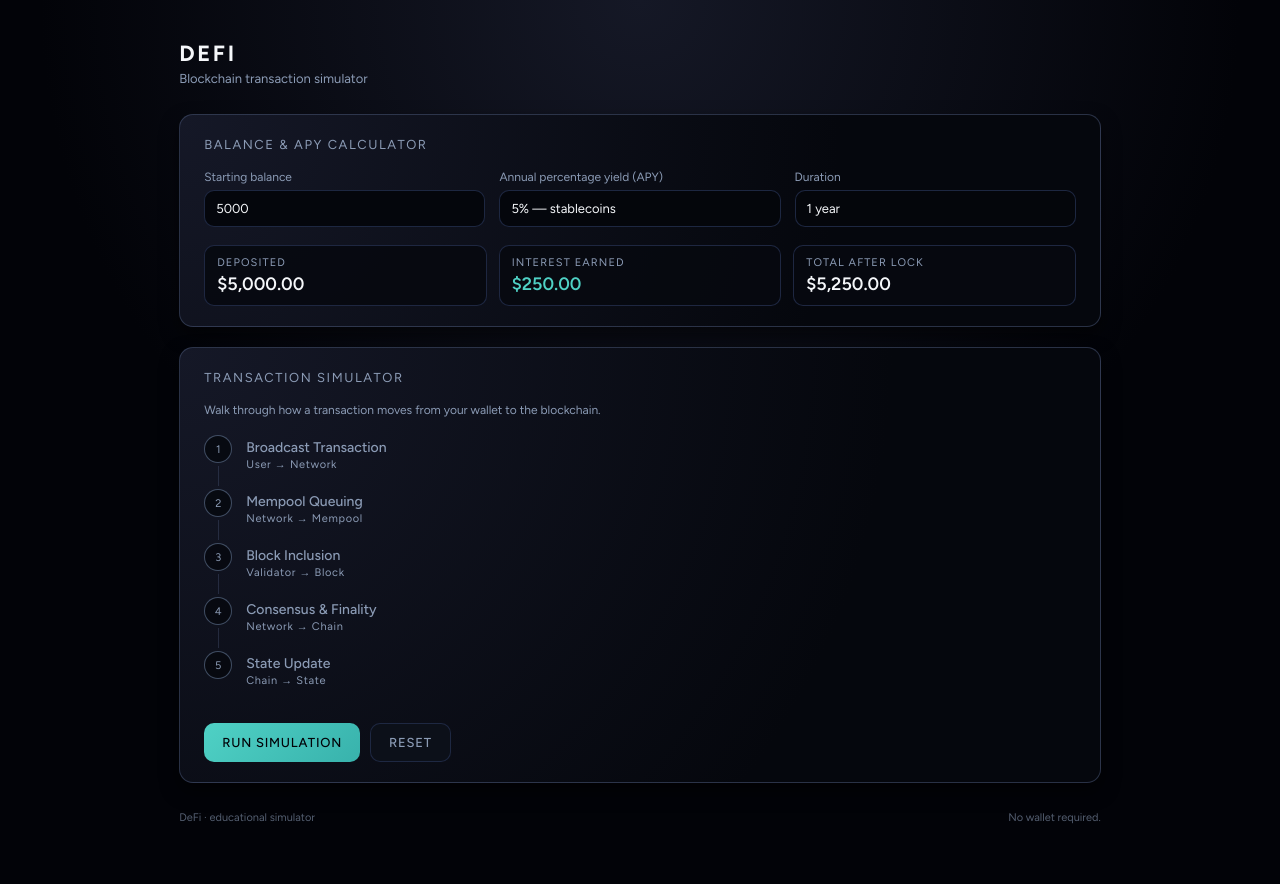
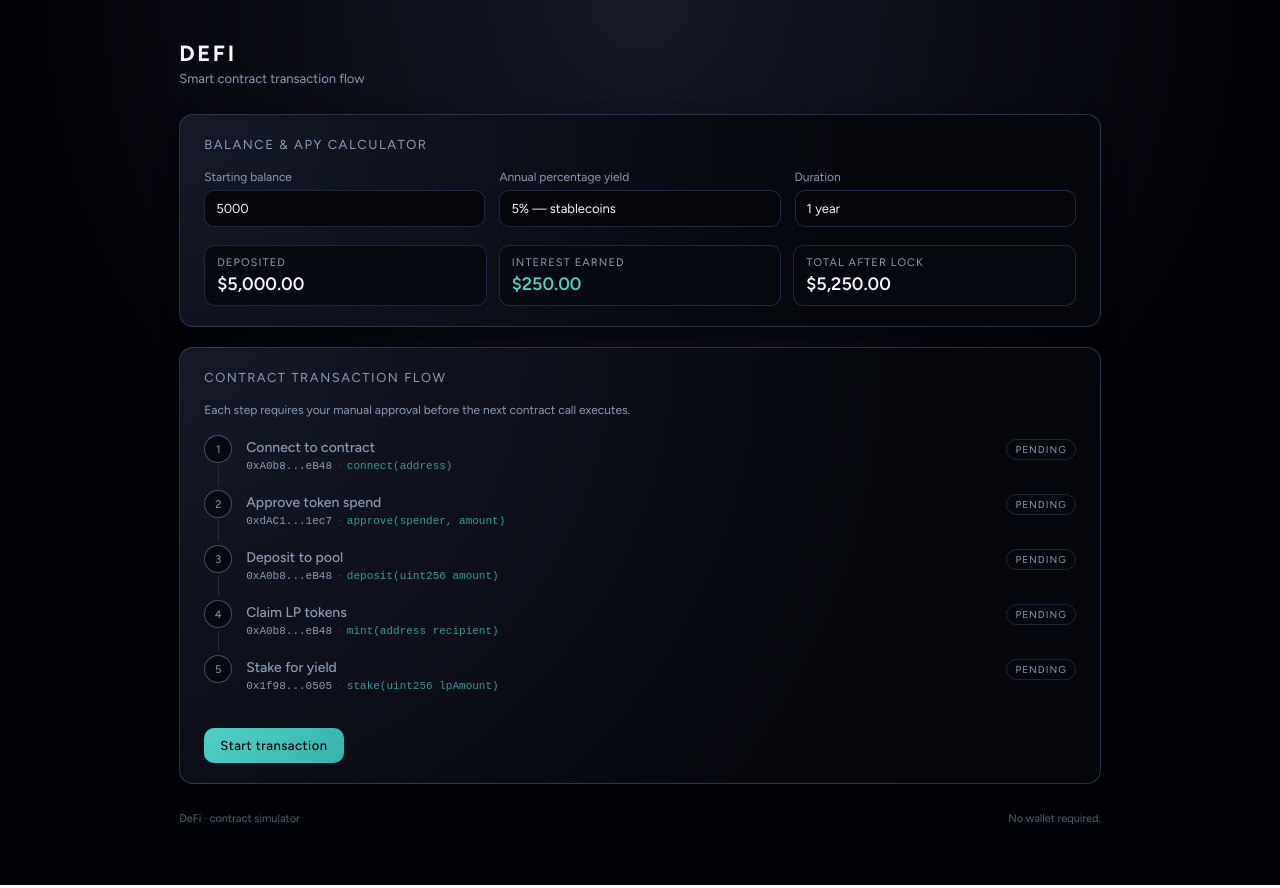
Before and after one commit to Sidsmartz/JT, a React (Vite) app in the folder defi/: page / in a window 1280 px wide. Built offline with nearby package versions, Linux system fonts and the light colour scheme.

Commit message:
Contract Flow

```diff
--- a/defi/src/main.tsx
+++ b/defi/src/main.tsx
@@ -2,45 +2,92 @@ import React, { useMemo, useState } from 'react'
 import ReactDOM from 'react-dom/client'
 import './style.css'
 
-type Step = { id: number; title: string; description: string; actor: string }
+// ── Types ──────────────────────────────────────────────────────────────────
 
-const STEPS: Step[] = [
+type StepStatus = 'pending' | 'awaiting' | 'approved' | 'rejected'
+
+type TxStep = {
+  id: number
+  title: string
+  contract: string
+  method: string
+  details: Record<string, string>
+  warning?: string
+  approveLabel: string
+}
+
+// ── Static step definitions ────────────────────────────────────────────────
+
+const TX_STEPS: TxStep[] = [
   {
     id: 0,
-    title: 'Broadcast Transaction',
-    actor: 'User → Network',
-    description:
-      'Your signed transaction is broadcast to the peer-to-peer network. Nodes receive and validate the transaction format and signature.',
+    title: 'Connect to contract',
+    contract: '0xA0b8...eB48',
+    method: 'connect(address)',
+    details: {
+      'From': '0xYour...Wallet',
+      'Contract': '0xA0b8...eB48',
+      'Network': 'Ethereum Mainnet',
+      'Gas estimate': '21,000 gas',
+    },
+    approveLabel: 'Connect',
   },
   {
     id: 1,
-    title: 'Mempool Queuing',
-    actor: 'Network → Mempool',
-    description:
-      'Valid transactions enter the mempool (memory pool), where they wait to be picked up by a miner or validator based on gas fee priority.',
+    title: 'Approve token spend',
+    contract: '0xdAC1...1ec7',
+    method: 'approve(spender, amount)',
+    details: {
+      'Token': 'USDC',
+      'Spender': '0xA0b8...eB48',
+      'Amount': '5,000 USDC',
+      'Gas estimate': '46,000 gas · ~$1.20',
+    },
+    warning: 'You are granting this contract permission to spend your tokens.',
+    approveLabel: 'Approve spend',
   },
   {
     id: 2,
-    title: 'Block Inclusion',
-    actor: 'Validator → Block',
-    description:
-      'A validator selects your transaction from the mempool and includes it in a new block candidate. The block is proposed to the network.',
+    title: 'Deposit to pool',
+    contract: '0xA0b8...eB48',
+    method: 'deposit(uint256 amount)',
+    details: {
+      'Amount': '5,000 USDC',
+      'Pool': 'USDC / ETH 0.3%',
+      'Slippage tolerance': '0.5%',
+      'Gas estimate': '112,000 gas · ~$2.80',
+    },
+    approveLabel: 'Confirm deposit',
   },
   {
     id: 3,
-    title: 'Consensus & Finality',
-    actor: 'Network → Chain',
-    description:
-      'Other validators attest to the block. Once enough attestations are collected, the block reaches finality and is appended to the chain.',
+    title: 'Claim LP tokens',
+    contract: '0xA0b8...eB48',
+    method: 'mint(address recipient)',
+    details: {
+      'LP tokens': '4,987.23 UNI-V2',
+      'Recipient': '0xYour...Wallet',
+      'Pool share': '0.0041%',
+      'Gas estimate': '68,000 gas · ~$1.70',
+    },
+    approveLabel: 'Claim tokens',
   },
   {
     id: 4,
-    title: 'State Update',
-    actor: 'Chain → State',
-    description:
-      'The EVM executes your transaction, updating account balances and contract storage. The new state root is committed to the blockchain.',
+    title: 'Stake for yield',
+    contract: '0x1f98...0505',
+    method: 'stake(uint256 lpAmount)',
+    details: {
+      'LP staked': '4,987.23 UNI-V2',
+      'Reward token': 'UNI',
+      'Current APY': '5.00%',
+      'Gas estimate': '89,000 gas · ~$2.20',
+    },
+    approveLabel: 'Stake & earn',
   },
 ]
+
+// ── Helpers ────────────────────────────────────────────────────────────────
 
 function fmt(n: number) {
   return isNaN(n)
@@ -48,14 +95,16 @@ function fmt(n: number) {
     : n.toLocaleString('en-US', { style: 'currency', currency: 'USD', maximumFractionDigits: 2 })
 }
 
+// ── App ────────────────────────────────────────────────────────────────────
+
 function App() {
   const [balance, setBalance] = useState('5000')
   const [apy, setApy] = useState('5')
   const [years, setYears] = useState('1')
 
-  const [activeStep, setActiveStep] = useState<number | null>(null)
-  const [running, setRunning] = useState(false)
-  const [done, setDone] = useState(false)
+  // step index that is currently "awaiting" user action; null = not started
+  const [currentStep, setCurrentStep] = useState<number | null>(null)
+  const [statuses, setStatuses] = useState<StepStatus[]>(TX_STEPS.map(() => 'pending'))
 
   const { principal, interest, total } = useMemo(() => {
     const p = parseFloat(balance) || 0
@@ -65,36 +114,51 @@ function App() {
     return { principal: p, interest: i, total: p + i }
   }, [balance, apy, years])
 
-  const runSimulation = async () => {
-    if (running) return
-    setRunning(true)
-    setDone(false)
-    for (let i = 0; i < STEPS.length; i++) {
-      setActiveStep(i)
-      await new Promise(r => setTimeout(r, 1200))
+  const allDone = statuses.every(s => s === 'approved')
+  const anyRejected = statuses.some(s => s === 'rejected')
+
+  const setStatus = (idx: number, status: StepStatus) => {
+    setStatuses(prev => prev.map((s, i) => (i === idx ? status : s)))
+  }
+
+  const startFlow = () => {
+    setStatuses(TX_STEPS.map(() => 'pending'))
+    setCurrentStep(0)
+    setStatus(0, 'awaiting')
+  }
+
+  const approve = (idx: number) => {
+    setStatus(idx, 'approved')
+    const next = idx + 1
+    if (next < TX_STEPS.length) {
+      setCurrentStep(next)
+      setStatus(next, 'awaiting')
+    } else {
+      setCurrentStep(null)
     }
-    setRunning(false)
-    setDone(true)
+  }
+
+  const reject = (idx: number) => {
+    setStatus(idx, 'rejected')
+    setCurrentStep(null)
   }
 
   const reset = () => {
-    setActiveStep(null)
-    setDone(false)
-    setRunning(false)
+    setStatuses(TX_STEPS.map(() => 'pending'))
+    setCurrentStep(null)
   }
 
   return (
     <div className="shell">
       <header>
         <h1>DeFi</h1>
-        <p className="sub">Blockchain transaction simulator</p>
+        <p className="sub">Smart contract transaction flow</p>
       </header>
 
       <main>
-        {/* ── Top: Balance + APY Calculator ── */}
+        {/* ── Balance + APY ── */}
         <section className="card">
           <div className="card-title">Balance &amp; APY Calculator</div>
-
           <div className="field-group">
             <label>
               Starting balance
@@ -107,9 +171,8 @@ function App() {
                 placeholder="0.00"
               />
             </label>
-
             <label>
-              Annual percentage yield (APY)
+              Annual percentage yield
               <select value={apy} onChange={e => setApy(e.target.value)}>
                 <option value="3">3% — conservative</option>
                 <option value="5">5% — stablecoins</option>
@@ -117,7 +180,6 @@ function App() {
                 <option value="15">15% — high risk</option>
               </select>
             </label>
-
             <label>
               Duration
               <select value={years} onChange={e => setYears(e.target.value)}>
@@ -128,7 +190,6 @@ function App() {
               </select>
             </label>
           </div>
-
           <div className="figures">
             <div className="figure">
               <div className="fig-label">Deposited</div>
@@ -145,35 +206,61 @@ function App() {
           </div>
         </section>
 
-        {/* ── Bottom: Transaction Simulator ── */}
+        {/* ── Transaction flow ── */}
         <section className="card">
-          <div className="card-title">Transaction Simulator</div>
-          <p className="hint">Walk through how a transaction moves from your wallet to the blockchain.</p>
+          <div className="card-title">Contract transaction flow</div>
+          <p className="hint">Each step requires your manual approval before the next contract call executes.</p>
 
           <div className="steps">
-            {STEPS.map((step, i) => {
-              const state =
-                activeStep === null
-                  ? 'idle'
-                  : i < activeStep
-                  ? 'done'
-                  : i === activeStep
-                  ? 'active'
-                  : 'idle'
+            {TX_STEPS.map((step, i) => {
+              const status = statuses[i]
+              const isAwaiting = status === 'awaiting'
 
               return (
-                <div key={step.id} className={`step step--${state}`}>
+                <div key={step.id} className={`step step--${status}`}>
                   <div className="step-left">
                     <div className="step-dot">
-                      {state === 'done' ? '✓' : i + 1}
+                      {status === 'approved' ? '✓' : status === 'rejected' ? '✕' : i + 1}
                     </div>
-                    {i < STEPS.length - 1 && <div className="step-line" />}
+                    {i < TX_STEPS.length - 1 && <div className="step-line" />}
                   </div>
+
                   <div className="step-body">
-                    <div className="step-title">{step.title}</div>
-                    <div className="step-actor">{step.actor}</div>
-                    {state === 'active' && (
-                      <div className="step-desc">{step.description}</div>
+                    <div className="step-header">
+                      <div>
+                        <div className="step-title">{step.title}</div>
+                        <div className="step-meta">
+                          <span className="mono">{step.contract}</span>
+                          <span className="sep">·</span>
+                          <span className="mono method">{step.method}</span>
+                        </div>
+                      </div>
+                      <div className={`status-badge status--${status}`}>
+                        {status === 'pending' && 'Pending'}
+                        {status === 'awaiting' && 'Awaiting approval'}
+                        {status === 'approved' && 'Approved'}
+                        {status === 'rejected' && 'Rejected'}
+                      </div>
+                    </div>
+
+                    {isAwaiting && (
+                      <div className="tx-prompt">
+                        {step.warning && (
+                          <div className="tx-warning">{step.warning}</div>
+                        )}
+                        <div className="tx-details">
+                          {Object.entries(step.details).map(([k, v]) => (
+                            <div key={k} className="tx-row">
+                              <span className="tx-key">{k}</span>
+                              <span className="tx-val">{v}</span>
+                            </div>
+                          ))}
+                        </div>
+                        <div className="tx-actions">
+                          <button onClick={() => approve(i)}>{step.approveLabel}</button>
+                          <button className="reject" onClick={() => reject(i)}>Reject</button>
+                        </div>
+                      </div>
                     )}
                   </div>
                 </div>
@@ -181,25 +268,33 @@ function App() {
             })}
           </div>
 
-          {done && (
+          {allDone && (
             <div className="success-banner">
-              Transaction confirmed on-chain.
+              All contract calls confirmed. Position is live on-chain.
+            </div>
+          )}
+
+          {anyRejected && !allDone && (
+            <div className="rejected-banner">
+              Transaction rejected. Flow stopped.
             </div>
           )}
 
           <div className="sim-actions">
-            <button onClick={runSimulation} disabled={running}>
-              {running ? 'Simulating…' : 'Run simulation'}
-            </button>
-            <button className="secondary" onClick={reset} disabled={running}>
-              Reset
-            </button>
+            {currentStep === null && !allDone && (
+              <button onClick={startFlow}>
+                {anyRejected ? 'Restart flow' : 'Start transaction'}
+              </button>
+            )}
+            {(allDone || anyRejected) && (
+              <button className="secondary" onClick={reset}>Reset</button>
+            )}
           </div>
         </section>
       </main>
 
       <footer>
-        <span>DeFi · educational simulator</span>
+        <span>DeFi · contract simulator</span>
         <span>No wallet required.</span>
       </footer>
     </div>
--- a/defi/src/style.css
+++ b/defi/src/style.css
@@ -191,17 +191,23 @@ input[type='number'] { -moz-appearance: textfield; }
   z-index: 1;
 }
 
-.step--active .step-dot {
+.step--awaiting .step-dot {
   background: linear-gradient(135deg, #4fd1c5, #38b2ac);
   border-color: var(--accent);
   color: #020308;
   font-weight: 600;
 }
 
-.step--done .step-dot {
+.step--approved .step-dot {
   background: rgba(79, 209, 197, 0.15);
   border-color: rgba(79, 209, 197, 0.6);
   color: var(--accent);
+}
+
+.step--rejected .step-dot {
+  background: rgba(245, 101, 101, 0.12);
+  border-color: rgba(245, 101, 101, 0.5);
+  color: var(--danger);
 }
 
 .step-line {
@@ -215,35 +221,111 @@ input[type='number'] { -moz-appearance: textfield; }
 .step-body {
   padding: 4px 0 18px;
   flex: 1;
+  min-width: 0;
+}
+
+.step-header {
+  display: flex;
+  justify-content: space-between;
+  align-items: flex-start;
+  gap: 12px;
 }
 
 .step-title {
   font-size: 14px;
   font-weight: 500;
-  color: var(--text);
+  color: var(--muted);
   transition: color 0.2s;
 }
 
-.step--idle .step-title { color: var(--muted); }
-.step--active .step-title { color: var(--accent); }
+.step--awaiting .step-title { color: var(--accent); }
+.step--approved .step-title { color: var(--text); }
+.step--rejected .step-title { color: var(--danger); }
 
-.step-actor {
+.step-meta {
+  display: flex;
+  align-items: center;
+  gap: 6px;
+  margin-top: 3px;
+}
+
+.mono {
+  font-family: 'SF Mono', 'Fira Code', monospace;
   font-size: 11px;
   color: var(--muted);
-  margin-top: 2px;
-  letter-spacing: 0.06em;
 }
 
-.step-desc {
-  margin-top: 8px;
+.method { color: rgba(79, 209, 197, 0.7); }
+
+.sep { color: rgba(139, 155, 181, 0.4); font-size: 11px; }
+
+/* status badge */
+.status-badge {
+  flex-shrink: 0;
+  font-size: 10px;
+  letter-spacing: 0.1em;
+  text-transform: uppercase;
+  padding: 3px 8px;
+  border-radius: 999px;
+  border: 1px solid transparent;
+}
+
+.status--pending  { color: var(--muted); border-color: rgba(72, 84, 116, 0.4); }
+.status--awaiting { color: var(--accent); border-color: rgba(79, 209, 197, 0.5); background: rgba(79, 209, 197, 0.07); }
+.status--approved { color: var(--success); border-color: rgba(104, 211, 145, 0.4); background: rgba(104, 211, 145, 0.07); }
+.status--rejected { color: var(--danger); border-color: rgba(245, 101, 101, 0.4); background: rgba(245, 101, 101, 0.07); }
+
+/* tx prompt */
+.tx-prompt {
+  margin-top: 10px;
+  border-radius: 10px;
+  border: 1px solid rgba(79, 209, 197, 0.25);
+  background: rgba(6, 9, 16, 0.97);
+  overflow: hidden;
+  animation: fadeIn 0.18s ease;
+}
+
+.tx-warning {
+  padding: 9px 14px;
+  font-size: 12px;
+  color: #f6ad55;
+  background: rgba(246, 173, 85, 0.08);
+  border-bottom: 1px solid rgba(246, 173, 85, 0.2);
+}
+
+.tx-details {
+  padding: 4px 0;
+}
+
+.tx-row {
+  display: flex;
+  justify-content: space-between;
+  align-items: center;
+  padding: 7px 14px;
+  border-bottom: 1px solid rgba(33, 43, 71, 0.6);
+  gap: 16px;
+}
+
+.tx-row:last-child { border-bottom: none; }
+
+.tx-key {
   font-size: 12px;
   color: var(--muted);
-  line-height: 1.65;
-  padding: 10px 12px;
-  border-radius: 8px;
-  background: rgba(6, 9, 16, 0.96);
-  border: 1px solid rgba(33, 43, 71, 0.9);
-  animation: fadeIn 0.2s ease;
+  flex-shrink: 0;
+}
+
+.tx-val {
+  font-size: 12px;
+  color: var(--text);
+  font-family: 'SF Mono', 'Fira Code', monospace;
+  text-align: right;
+}
+
+.tx-actions {
+  display: flex;
+  gap: 8px;
+  padding: 12px 14px;
+  border-top: 1px solid rgba(33, 43, 71, 0.6);
 }
 
 @keyframes fadeIn {
@@ -254,9 +336,19 @@ input[type='number'] { -moz-appearance: textfield; }
 .success-banner {
   padding: 10px 14px;
   border-radius: 10px;
-  background: rgba(104, 211, 145, 0.1);
-  border: 1px solid rgba(104, 211, 145, 0.4);
+  background: rgba(104, 211, 145, 0.08);
+  border: 1px solid rgba(104, 211, 145, 0.35);
   color: var(--success);
+  font-size: 13px;
+  font-weight: 500;
+}
+
+.rejected-banner {
+  padding: 10px 14px;
+  border-radius: 10px;
+  background: rgba(245, 101, 101, 0.08);
+  border: 1px solid rgba(245, 101, 101, 0.35);
+  color: var(--danger);
   font-size: 13px;
   font-weight: 500;
 }
@@ -270,12 +362,11 @@ input[type='number'] { -moz-appearance: textfield; }
 button {
   border: none;
   border-radius: 10px;
-  padding: 11px 18px;
+  padding: 10px 16px;
   font-size: 13px;
   font-weight: 500;
   font-family: var(--sans);
-  letter-spacing: 0.06em;
-  text-transform: uppercase;
+  letter-spacing: 0.04em;
   cursor: pointer;
   background: linear-gradient(135deg, #4fd1c5, #38b2ac);
   color: #020308;
@@ -292,6 +383,12 @@ button.secondary {
   border: 1px solid rgba(33, 43, 71, 0.9);
 }
 
+button.reject {
+  background: rgba(245, 101, 101, 0.1);
+  color: var(--danger);
+  border: 1px solid rgba(245, 101, 101, 0.35);
+}
+
 /* ── Footer ── */
 footer {
   font-size: 11px;
```
